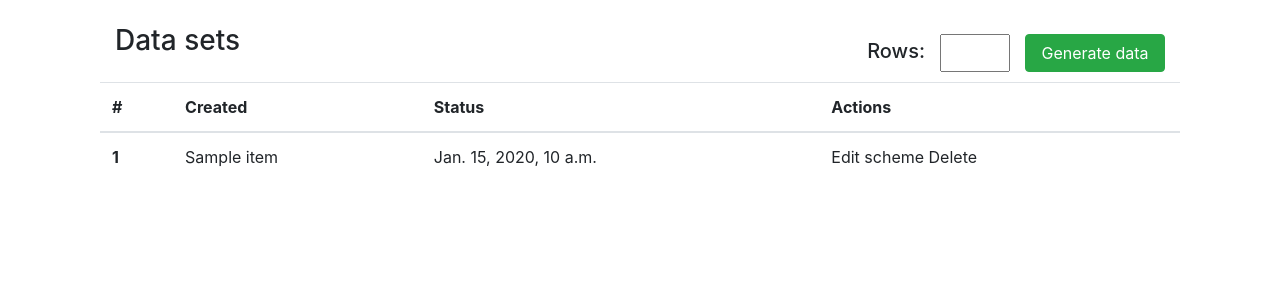
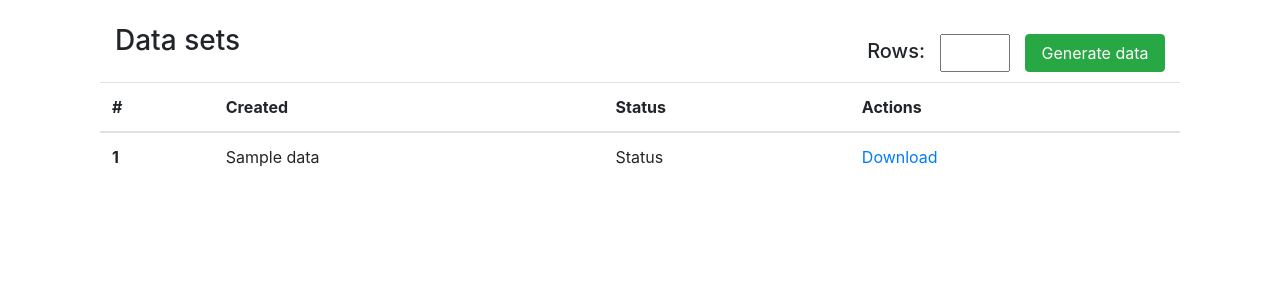
Before and after one commit to sergiishevchenko/csv-generator, a Django app: template generator/templates/edit_schema.html in a window 1280 px wide. Shown: the part 56-356 px from the top of the page. Run offline with Django 3.2, Linux system fonts and the light colour scheme; the template is opened without the code that fills it: most values are stand-ins (such as "Sample title", 1, 10 or a date in 2020); some libraries are stand-ins or nearby versions.

Commit message:
fixed table

```diff
--- a/generator/templates/edit_schema.html
+++ b/generator/templates/edit_schema.html
@@ -7,7 +7,9 @@
     <div class="col-md-5" style="display: flex; justify-content: flex-end;">
         <h5 style="padding-top: 15px; margin-right: 15px;">Rows:</h5>
         <input type="text" class="col-md-2" id="inputRows" style="margin-top: 10px; margin-right: 15px;">
-        <button type="submit" class="btn btn-success col-md-4" style="margin-top: 10px;">Generate data</button>
+        <button type="submit" class="btn btn-success col-md-4" style="margin-top: 10px;">
+          <a href="{% url 'generate_data' %}" style="text-decoration: none; color: white;">Generate data</a>
+        </button>
     </div>
   </div>
   <table class="table">
@@ -20,12 +22,12 @@
       </tr>
     </thead>
     <tbody>
-      {% for item in data_schemas %}
+      {% for item in sets_schema %}
       <tr>
         <th scope="row">{{ item.id }}</th>
-        <td>{{ item.name }}</td>
-        <td>{{ item.date }}</td>
-        <td>Edit scheme  Delete</td>
+        <td>{{ item.data }}</td>
+        <td>Status</td>
+        <td><a href="{% url 'new_schema' %}" style="text-decoration: none">Download</a></td>
       </tr>
       {% endfor %}
     </tbody>
```
